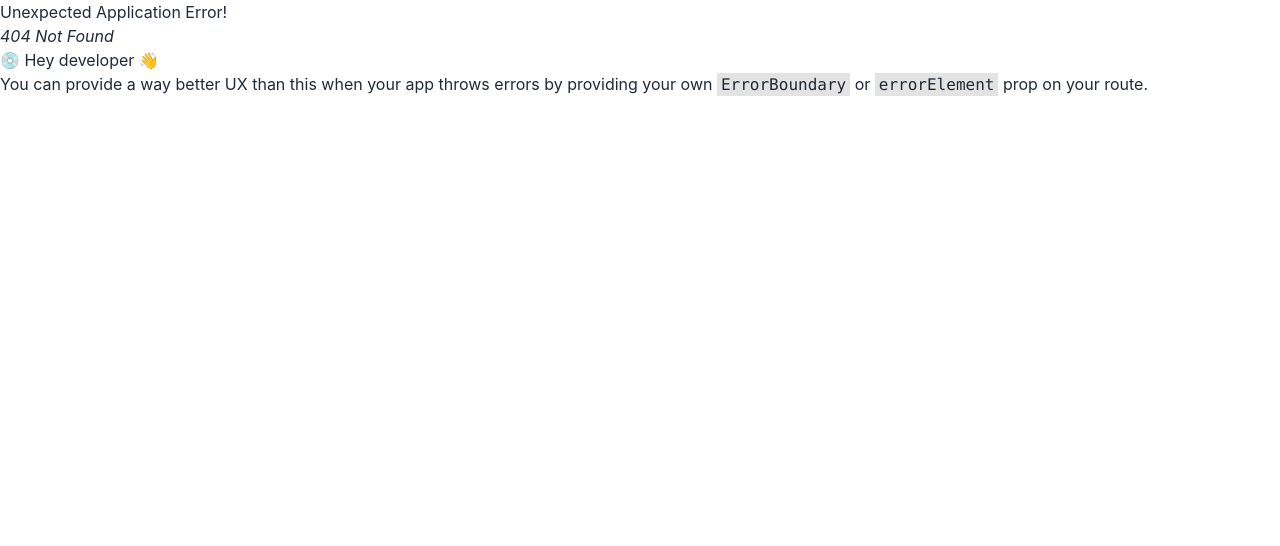
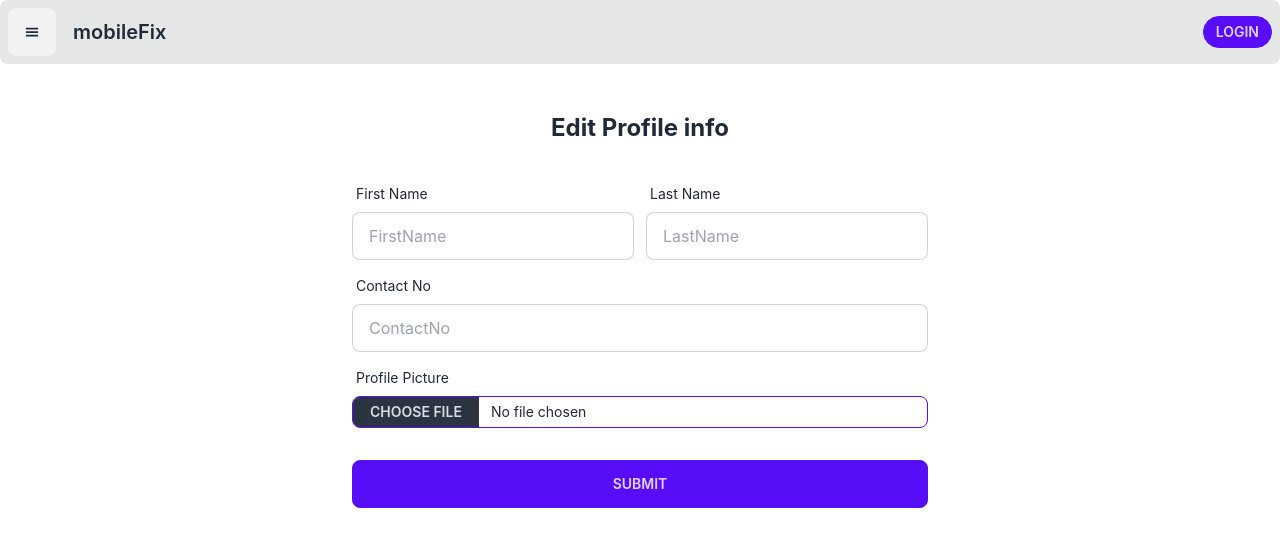
Before and after one commit to mdxshakil/a9-mobile-fixer-frontend, a React (Vite) app: page /dashboard/edit-profile in a window 1280 px wide. Before the commit this address had no page. Shown: the top 546 px of the page. Built offline with nearby package versions, Linux system fonts and the light colour scheme; no server answers.

Commit message:
Added user profile edit functionality

```diff
--- a/src/pages/Dashboard/EditProfilePage.tsx
+++ b/src/pages/Dashboard/EditProfilePage.tsx
@@ -1,5 +1,155 @@
+/* eslint-disable @typescript-eslint/ban-ts-comment */
+/* eslint-disable @typescript-eslint/no-unused-vars */
+/* eslint-disable @typescript-eslint/no-explicit-any */
+import { useState, useEffect } from "react";
+import { FieldValues, useForm } from "react-hook-form";
+import { useNavigate } from "react-router-dom";
+import useGetUserFromStore from "../../hooks/useGetUser";
+import {
+  useEditProfileMutation,
+  useGetProfileQuery,
+} from "../../redux/features/profile/profileApi";
+import LoadingSpinner from "../../components/Loader/LoadingSpinner";
+import toast from "react-hot-toast";
+
 const EditProfilePage = () => {
-  return <div></div>;
+  const navigate = useNavigate();
+  const { register, handleSubmit, setValue } = useForm();
+  const { profileId } = useGetUserFromStore();
+  const { data: profile, isLoading } = useGetProfileQuery(profileId);
+  const [editProfile, editProfileState] = useEditProfileMutation();
+  // @ts-ignore
+  const [defaultValues, setDefaultValues] = useState({
+    firstName: "",
+    lastName: "",
+    contactNo: "",
+    profilePicture: "",
+  });
+
+  //set default values to the state
+  useEffect(() => {
+    if (profile) {
+      const { firstName, lastName, contactNo, profilePicture } =
+        profile.data || {};
+
+      // Set default values in the state
+      setDefaultValues({
+        firstName,
+        lastName,
+        contactNo,
+        profilePicture,
+      });
+
+      // Set default values for the input fields
+      setValue("firstName", firstName);
+      setValue("lastName", lastName);
+      setValue("contactNo", contactNo);
+    }
+  }, [profile, setValue]);
+
+  const handleEditProfile = async (data: FieldValues) => {
+    let payload;
+
+    if (data?.profilePicture[0]) {
+      const formData = new FormData();
+      formData.append("file", data.profilePicture[0]);
+      formData.append(
+        "upload_preset",
+        import.meta.env.VITE_CLOUDINARY_UPLOAD_PRESET
+      );
+      formData.append("cloud_name", import.meta.env.VITE_CLOUDINARY_CLOUD_NAME);
+      const res = await fetch(import.meta.env.VITE_CLOUDINARY_URL, {
+        method: "post",
+        body: formData,
+      });
+      const result = await res.json();
+      payload = { ...data, profilePicture: result.url };
+    } else {
+      payload = { ...data, profilePicture: defaultValues.profilePicture };
+    }
+
+    await editProfile({ payload, profileId });
+  };
+
+  useEffect(() => {
+    if (editProfileState.isSuccess) {
+      toast.success("Profile info updated");
+      navigate("/dashboard");
+    }
+    if (editProfileState.isError) {
+      // eslint-disable-next-line @typescript-eslint/no-explicit-any
+      toast.error(
+        (editProfileState.error as any)?.data?.message || "An error occured"
+      );
+    }
+  }, [editProfileState, navigate]);
+
+  if (isLoading) {
+    return <LoadingSpinner />;
+  }
+
+  return (
+    <div className="flex flex-col items-center justify-center min-h-screen p-12">
+      <h1 className="text-2xl font-bold">Edit Profile info</h1>
+      <form className="card-body" onSubmit={handleSubmit(handleEditProfile)}>
+        <div className="flex gap-3">
+          <div className="form-control">
+            <label className="label">
+              <span className="label-text">First Name</span>
+            </label>
+            <input
+              type="text"
+              placeholder="FirstName"
+              className="input input-bordered"
+              {...register("firstName")}
+            />
+          </div>
+          <div className="form-control">
+            <label className="label">
+              <span className="label-text">Last Name</span>
+            </label>
+            <input
+              type="text"
+              placeholder="LastName"
+              className="input input-bordered"
+              {...register("lastName")}
+            />
+          </div>
+        </div>
+        <div className="form-control">
+          <label className="label">
+            <span className="label-text">Contact No</span>
+          </label>
+          <input
+            type="text"
+            placeholder="ContactNo"
+            className="input input-bordered"
+            {...register("contactNo")}
+          />
+        </div>
+        <div className="form-control">
+          <label className="label">
+            <span className="label-text">Profile Picture</span>
+          </label>
+          <input
+            type="file"
+            className="file-input input-primary file-input-bordered file-input-sm w-full"
+            {...register("profilePicture")}
+            accept="image/*"
+          />
+        </div>
+
+        <div className="form-control mt-6">
+          <button
+            className={`btn btn-primary `}
+            disabled={editProfileState.isLoading}
+          >
+            Submit
+          </button>
+        </div>
+      </form>
+    </div>
+  );
 };
 
 export default EditProfilePage;
--- a/src/pages/Dashboard/ProfilePage.tsx
+++ b/src/pages/Dashboard/ProfilePage.tsx
@@ -2,6 +2,7 @@ import { FaEdit } from "react-icons/fa";
 import LoadingSpinner from "../../components/Loader/LoadingSpinner";
 import useGetUserFromStore from "../../hooks/useGetUser";
 import { useGetProfileQuery } from "../../redux/features/profile/profileApi";
+import { Link } from "react-router-dom";
 
 const ProfilePage = () => {
   const { profileId } = useGetUserFromStore();
@@ -26,9 +27,11 @@ const ProfilePage = () => {
           <p>Mobile: {contactNo}</p>
         </div>
         <div className="mt-3">
-          <button className="btn btn-sm">
-            Edit Profile <FaEdit />
-          </button>
+          <Link to={"/dashboard/edit-profile"}>
+            <button className="btn btn-sm">
+              Edit Profile <FaEdit />
+            </button>
+          </Link>
         </div>
       </div>
     </div>
--- a/src/redux/api/apiSlice.ts
+++ b/src/redux/api/apiSlice.ts
@@ -24,4 +24,5 @@ export const api = createApi({
     return result;
   },
   endpoints: () => ({}),
+  tagTypes:["profile"]
 });
--- a/src/redux/features/profile/profileApi.ts
+++ b/src/redux/features/profile/profileApi.ts
@@ -7,8 +7,17 @@ const profileApi = api.injectEndpoints({
         url: `/profile/get-profile/${profileId}`,
         method: "GET",
       }),
+      providesTags: ["profile"],
+    }),
+    editProfile: builder.mutation({
+      query: ({ profileId, ...payload }) => ({
+        url: `/profile/edit-profile/${profileId}`,
+        method: "PATCH",
+        body: payload,
+      }),
+      invalidatesTags: ["profile"],
     }),
   }),
 });
 
-export const { useGetProfileQuery } = profileApi;
+export const { useGetProfileQuery, useEditProfileMutation } = profileApi;
--- a/src/routes/index.tsx
+++ b/src/routes/index.tsx
@@ -5,6 +5,7 @@ import LoginPage from "../pages/LoginPage";
 import SignupPage from "../pages/SignupPage";
 import Dashboard from "../layout/Dashboard";
 import ProfilePage from "../pages/Dashboard/ProfilePage";
+import EditProfilePage from "../pages/Dashboard/EditProfilePage";
 
 const router = createBrowserRouter([
   {
@@ -25,6 +26,10 @@ const router = createBrowserRouter([
         path: "",
         element: <ProfilePage />,
       },
+      {
+        path: "edit-profile",
+        element: <EditProfilePage />,
+      },
     ],
   },
   {
```
